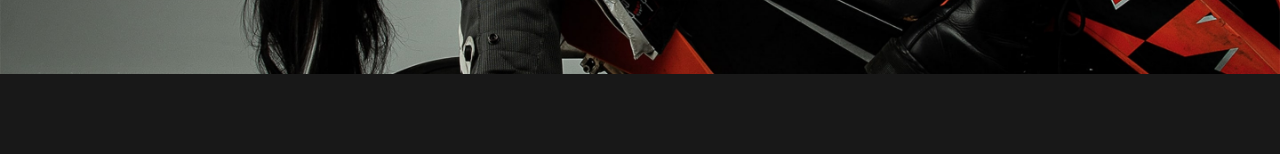
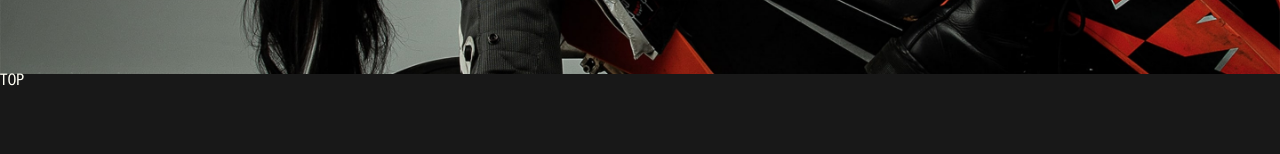
Before and after one commit to jasiek-k/1998-shots-page, a Next.js app: page / in a window 1280 px wide. Shown: the part 646-800 px from the top of the page. Built offline with nearby package versions, Linux system fonts and the light colour scheme.

Commit message:
code clean up, scrollTopButton wip

```diff
--- a/src/app/layout.tsx
+++ b/src/app/layout.tsx
@@ -7,6 +7,7 @@ import useFonts from "./useFonts";
 import Footer from "@/components/Footer";
 import Header from "@/components/Header";
 import ScrollTop from "@/components/ScrollTop";
+import ScrollTopButton from "@/components/ScrollTopButton";
 
 export const metadata: Metadata = {
   title: "1998 SHOTS",
@@ -26,6 +27,7 @@ export default function RootLayout({
         <ScrollTop />
         <Header />
         <main>{children}</main>
+        <ScrollTopButton />
         <Footer />
       </body>
     </html>
--- /dev/null
+++ b/src/components/ScrollTopButton.tsx
@@ -0,0 +1,24 @@
+"use client";
+
+import clsx from "clsx";
+import { useCallback } from "react";
+
+const ScrollTopButton = () => {
+  const handleScroll = useCallback(() => {
+    window.scrollTo({ top: 0, behavior: "smooth" });
+  }, []);
+
+  const isDisplayed = true;
+
+  return (
+    <button
+      type="button"
+      className={clsx(isDisplayed ? "" : "", "fixed bottom-15")}
+      onClick={handleScroll}
+    >
+      TOP
+    </button>
+  );
+};
+
+export default ScrollTopButton;
```
Also changed, not shown: src/app/page.tsx (+11 -11 lines), src/helpers.ts (deleted, +0 -9 lines).
